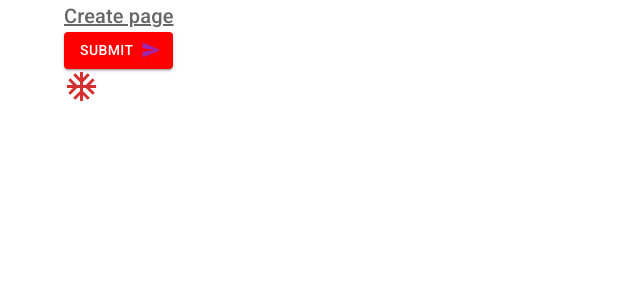
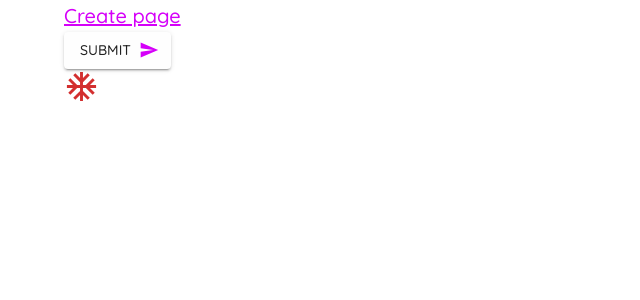
Before and after one commit to amzazibssh/MUI_commands, a React (Vite) app: page /create in a window 1280 px wide. Shown: the top 300 px of the page, without its empty margins (0-640 px from the left). Built offline with nearby package versions, Linux system fonts and the light colour scheme.

Commit message:
comp: custom theme

```diff
--- a/src/App.jsx
+++ b/src/App.jsx
@@ -1,9 +1,26 @@
 import { BrowserRouter as Router, Switch, Route } from 'react-router-dom'
 import Notes from './pages/Notes'
 import Create from './pages/Create'
+import { createTheme, ThemeProvider } from "@mui/material/styles";
+import { purple } from '@mui/material/colors';
+
+
+const theme = createTheme({
+  palette: {
+    primary: {
+      main: '#fefefe',
+    },
+    secondary: purple
+  },
+  typography: {
+    fontFamily: 'Quicksand',
+    fontWeightLight: 300,
+  }
+})
 
 function App() {
   return (
+    <ThemeProvider theme={theme}>
     <Router>
       <Switch>
         <Route exact path="/">
@@ -14,6 +31,7 @@
         </Route>
       </Switch>
     </Router>
+    </ThemeProvider>
   );
 }
 
--- a/src/index.css
+++ b/src/index.css
@@ -1,3 +1,5 @@
+@import url('https://fonts.googleapis.com/css2?family=Quicksand:wght@300..700&display=swap');
+
 body {
   margin: 0;
   -webkit-font-smoothing: antialiased;
--- a/src/pages/Create.jsx
+++ b/src/pages/Create.jsx
@@ -10,7 +10,7 @@
 const useStyle = makeStyles({
   btn : {
     fontSize: 60,
-    backgroundColor : 'red !important'
+    backgroundColor : 'red'
   },
   title : {
     textDecoration: 'underline',
@@ -29,7 +29,7 @@
       <Typography
         className={classes.title}
         variant="h6"
-        color="textSecondary"
+        color="secondary"
         noWrap
       >
         Create page
```
